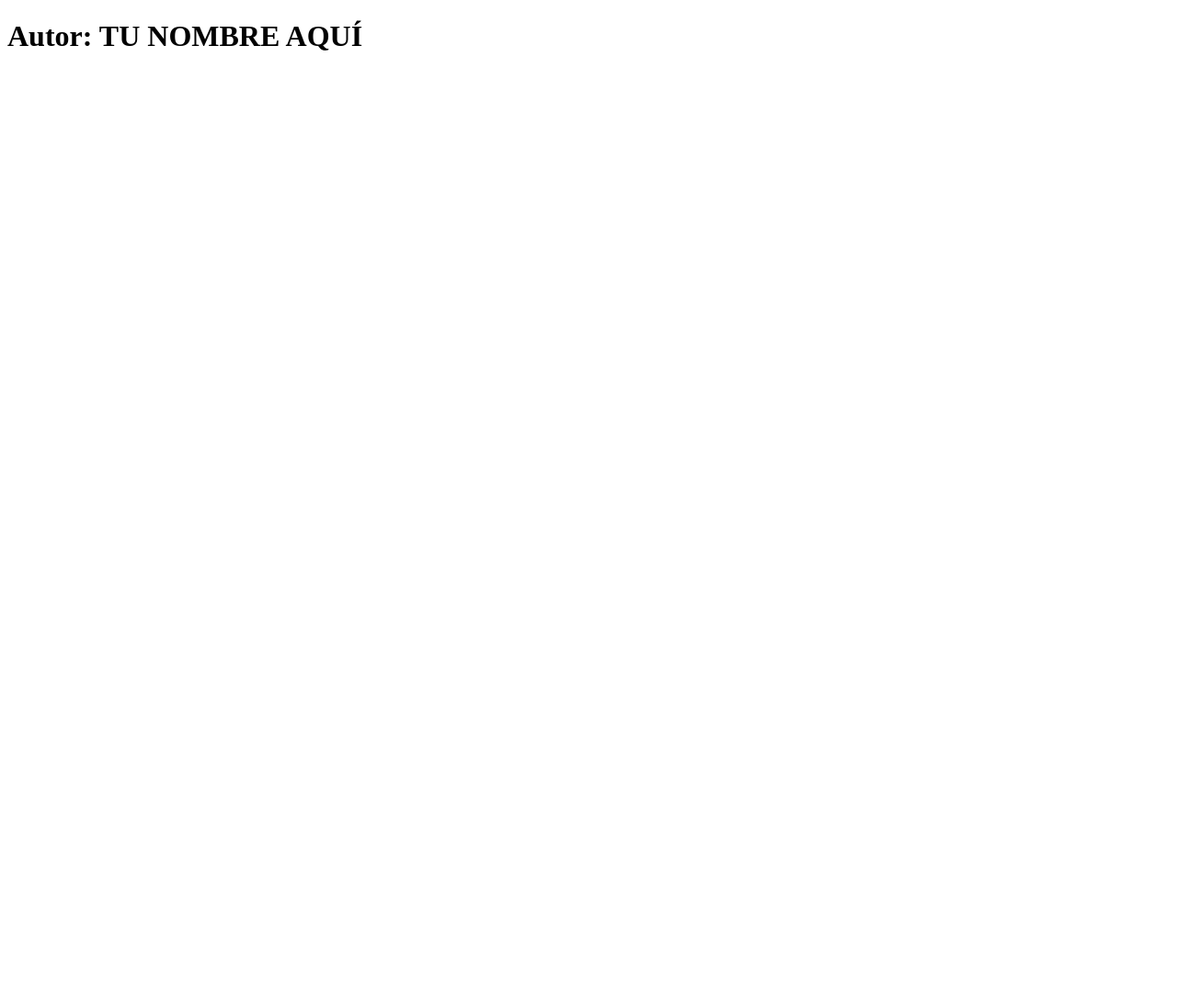
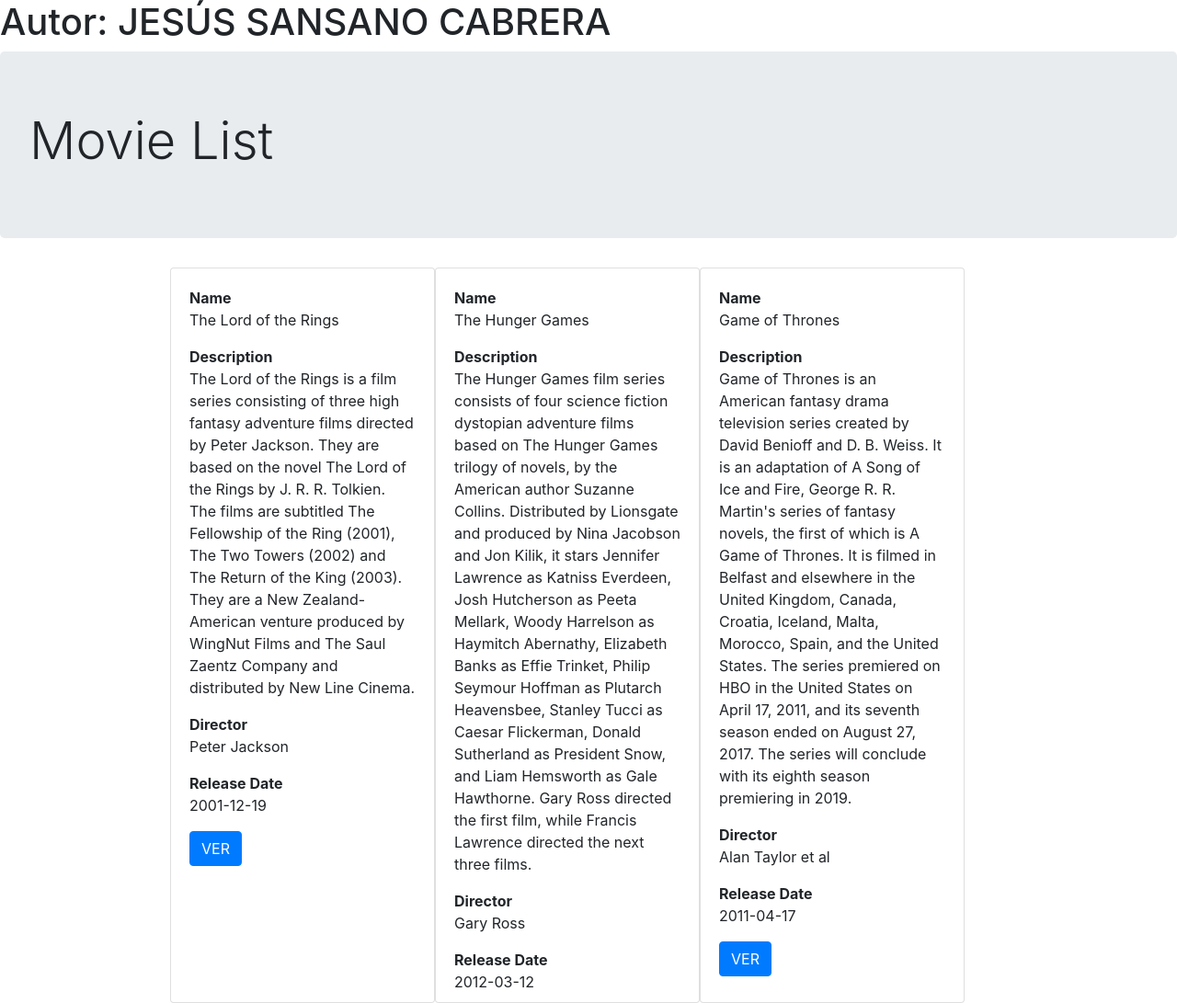
Before and after one commit to GitSansano/GitSansano-practica_vuejs_introduccion, a website: page index.html in a window 1280 px wide. Shown: the top 1091 px of the page at 92% size. Before the commit the page ends 800 px from the top, so only its background shows below. Drawn offline with nearby package versions, Linux system fonts and the light colour scheme.

Commit message:
Pratica Vuejs_Introduccion Terminada

```diff
--- a/index.html
+++ b/index.html
@@ -7,14 +7,15 @@
         <meta name="author" content="">
         <meta name="description" content="">
         <meta name="viewport" content="width=device-width, initial-scale=1">
+        <link rel="stylesheet" href="https://maxcdn.bootstrapcdn.com/bootstrap/4.0.0/css/bootstrap.min.css" integrity="sha384-Gn5384xqQ1aoWXA+058RXPxPg6fy4IWvTNh0E263XmFcJlSAwiGgFAW/dAiS6JXm" crossorigin="anonymous">
+
     </head>
 
     <body>
 
-        <h1 id="autor">Autor: TU NOMBRE AQUÍ</h1>
+        <h1 id="autor">Autor: JESÚS SANSANO CABRERA</h1>
 
         <!-- https://vuejs.org/v2/guide/index.html -->
-        <div id="app">
             <!--
                  TODO: Mostrar datos del objeto collection. Ver archivo ./js/script.js
                - Cargar la librería de VueJS y el script ./js/script.js al final de la etiqueta <body>
@@ -27,9 +28,33 @@
                    - El término <dt> será la propiedad "prompt"
                    - La definición <dd> será la propiedad "value"
             -->
+<div id="app">
+        <div class="jumbotron">
+            <h1 class="display-4" id="title"> {{ header }}</h1>
 
         </div>
 
+        <div class="container">
+            <div class="row" style="margin-left:100px;">
+                <div class="col-xs-12" v-for="item in col.collection.items">
+                    <div class="card" style="width: 18rem; height:800px">
+                        <div class="card-body">
+                            <dl v-for=" dato in item.data">
+                                <dt>{{dato.prompt}}</dt>
+                                <dd >{{dato.value}}</dd>
+                            </dl>
+                          <a v-bind:href="item.href" class="btn btn-primary">VER</a>
+                        </div>
+                      </div>
+                </div>
+            </div>
+        </div>
+</div>
+
+
+
+          <script src="https://cdn.jsdelivr.net/npm/vue@2/dist/vue.js"></script>
+          <script src="js/script.js"></script>
     </body>
 
 </html>
--- a/js/script.js
+++ b/js/script.js
@@ -43,6 +43,10 @@
 var app = new Vue({
   el: '#app',
   data: {
-    col: server_data
+    col: server_data,
+    header : server_data.collection.title,
+    arrayItems : server_data.collection.items,
+    arrayData : server_data.collection.items.data
+
   }
 });
```
